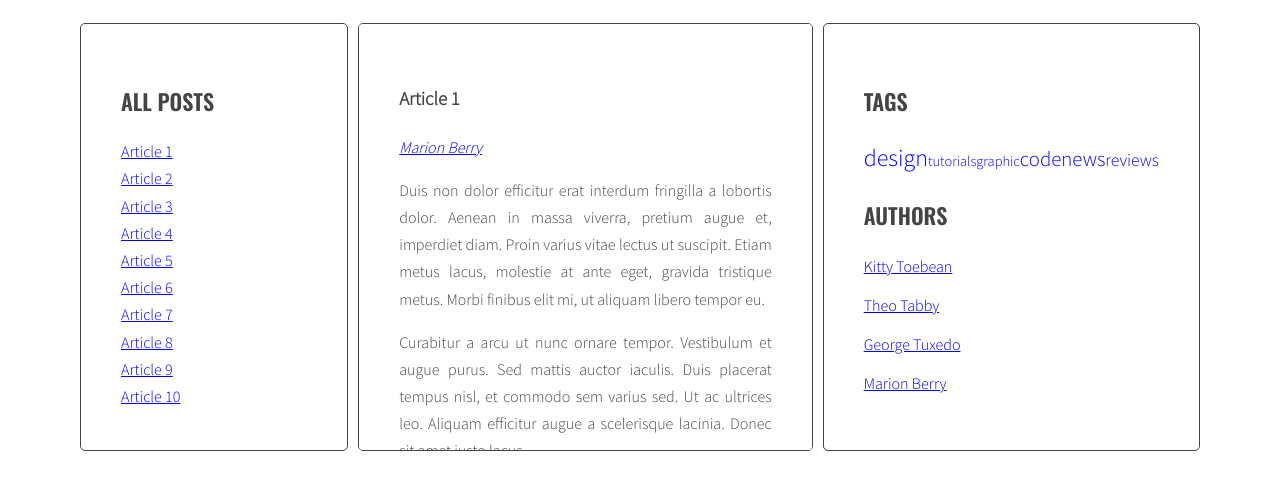
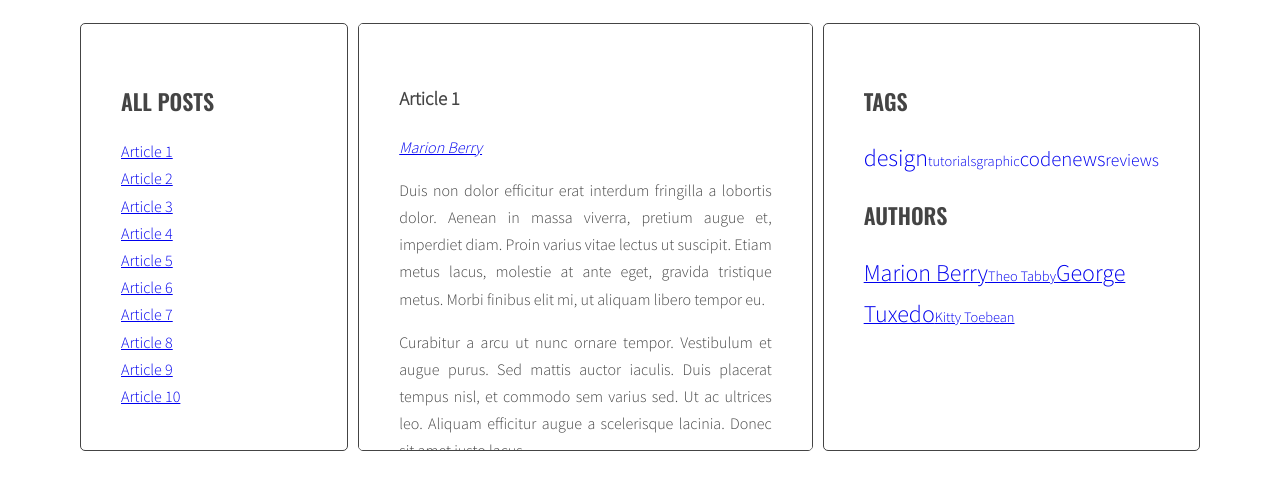
Before and after one commit to AgnieszkaSzostak/javascript-blog, a website: page index.html in a window 1280 px wide. Shown: the part 220-698 px from the top of the page. Drawn offline with nearby package versions, Linux system fonts and the light colour scheme.

Commit message:
Add generateAuthors function

```diff
--- a/index.html
+++ b/index.html
@@ -181,26 +181,6 @@
             </ul>
             <h2 class="section-title">Authors</h2>
             <ul class="list authors">
-              <li>
-                <a href="#">
-                  <span class="author-name">Kitty Toebean</span>
-                </a>
-              </li>
-              <li>
-                <a href="#">
-                  <span class="author-name">Theo Tabby</span>
-                </a>
-              </li>
-              <li>
-                <a href="#">
-                  <span class="author-name">George Tuxedo</span>
-                </a>
-              </li>
-              <li>
-                <a href="#">
-                  <span class="author-name">Marion Berry</span>
-                </a>
-              </li>
             </ul>
           </aside>
         </main>
--- a/js/script.js
+++ b/js/script.js
@@ -1,17 +1,22 @@
 'use strict';
-const optArticleSelector = '.post';
-const optTitleSelector = '.post-title';
-const optTitleListSelector = '.titles';
-const optArticleTagsSelector = '.post-tags .list';
-const optArticleAuthorSelector = '.post-author a';
-const optTagsListSelector = '.tags.list';
-const optCloudClassCount = 4;
-const optCloudClassPrefix = 'tag-size-';
+
+const opts = {
+  ArticleSelector : '.post',
+  ArticleTagsSelector : '.post-tags .list',
+  ArticleAuthorSelector : '.post-author a',
+  TitleSelector : '.post-title',
+  TitleListSelector : '.titles',
+  TagsListSelector : '.tags.list',
+  AuthorsListSelector : '.list.authors',
+  CloudClassCount : 4,
+  CloudClassPrefix : 'tag-size-',
+};
+
 
 const markArticleTitleActive = function(){
-  const activeArticle = document.querySelector(optArticleSelector +'.active');
+  const activeArticle = document.querySelector(opts.ArticleSelector +'.active');
   const activeArticleId = activeArticle.getAttribute('id');
-  const titleList = document.querySelector(optTitleListSelector);
+  const titleList = document.querySelector(opts.TitleListSelector);
   const selectedArticleTitle = titleList.querySelector('a[href="#' + activeArticleId + '"]');
 
   selectedArticleTitle.classList.add('active');
@@ -34,18 +39,18 @@ const titleClickHandler = function(event){
 };
 
 const clearLinks = function(){
-  const titleList = document.querySelector(optTitleListSelector);
+  const titleList = document.querySelector(opts.TitleListSelector);
   titleList.innerHTML = '';
   generateTitleLinks();
 };
 
 const generateTitleLinks = function(customSelector = ''){
-  const articles = document.querySelectorAll(optArticleSelector + customSelector);
-  const titleList = document.querySelector(optTitleListSelector);
+  const articles = document.querySelectorAll(opts.ArticleSelector + customSelector);
+  const titleList = document.querySelector(opts.TitleListSelector);
   let html = '';
   for(let article of articles) {
     const articleId = article.getAttribute('id');
-    const articleTitle = article.querySelector(optTitleSelector).innerHTML;
+    const articleTitle = article.querySelector(opts.TitleSelector).innerHTML;
     const linkHTML = '<li><a href="#' + articleId + '"><span>' + articleTitle + '</span></a></li>';
     html = html + linkHTML;
   }
@@ -71,23 +76,29 @@ const calculateTagsParams = function(tags){
   return params;
 };
 
+
 const calculateTagsClass = function(count, params){
   const normalizedCount = count - params.min;
+  console.log('normalizedCount', normalizedCount);
   const normalizedMax = params.max - params.min;
   const percentage = normalizedCount / normalizedMax;
-  const classNumber = Math.floor ( percentage * (optCloudClassCount - 1) + 1);
-  return optCloudClassPrefix + classNumber;
+  console.log('percentage', percentage);
+  const classNumber = Math.floor ( percentage * (opts.CloudClassCount - 1) + 1);
+  console.log('classNumber', classNumber);
+  return opts.CloudClassPrefix + classNumber;
 };
 
 const generateTags = function(){
   /* [NEW] create a new variable allTags with an empty object */
   const allTags = {};
-  const articles = document.querySelectorAll(optArticleSelector);
+  const articles = document.querySelectorAll(opts.ArticleSelector);
   for(let article of articles){
-    const tagsWrapper = article.querySelector(optArticleTagsSelector);
+    const tagsWrapper = article.querySelector(opts.ArticleTagsSelector);
     let html = '';
     const articleTags = article.getAttribute('data-tags');
+    console.log('articleTags:', articleTags);
     const articleTagsArray = articleTags.split(' ');
+    console.log('articleTagsArray:', articleTagsArray);
     for(let tag of articleTagsArray) {
       const tagLinkHTML = '<li><a href="#tag-' + tag + '">' + tag + '</a></li>';
       html = html + ' ' + tagLinkHTML;
@@ -101,7 +112,7 @@ const generateTags = function(){
       tagsWrapper.innerHTML = html;
     }
   }
-  const tagList = document.querySelector(optTagsListSelector);
+  const tagList = document.querySelector(opts.TagsListSelector);
   const tagsParams = calculateTagsParams(allTags);
   console.log('tagsParams:', tagsParams);
   let allTagsHTML = '';
@@ -136,15 +147,60 @@ const addClickListenersToTags = function(){
   }
 };
 
+const calculateAuthorsParams = function(authors){
+  const params =
+  {
+    max : 0,
+    min : 999999
+  };
+  for(let author in authors){
+    console.log(author + 'is used ' + authors[author] + ' times');
+    if(params.max < authors[author]){
+      params.max = authors[author];
+    }
+    else if (params.min > authors[author]){
+      params.min = authors[author];
+    }
+  }
+  console.log('params', params);
+  return params;
+};
+
+const calculateAuthorsClass = function(count, params){
+  const normalizedCount = count - params.min;
+  const normalizedMax = params.max - params.min;
+  const percentage = normalizedCount / normalizedMax;
+  const classNumber = Math.floor ( percentage * (opts.CloudClassCount - 1) + 1);
+  return opts.CloudClassPrefix + classNumber;
+};
+
 const generateAuthors = function(){
-  const articles = document.querySelectorAll(optArticleSelector);
+  const allAuthors = {};
+  const articles = document.querySelectorAll(opts.ArticleSelector);
   console.log('articles:', articles);
   for(let article of articles){
     const authorWrapper = article.querySelector('.post-author');
     const articleAuthor = article.getAttribute('data-author');
     const authorLink = '<a href="#author-' + articleAuthor + '">' + articleAuthor + '</a>';
     authorWrapper.innerHTML = authorLink;
+    // eslint-disable-next-line no-prototype-builtins
+    if (!allAuthors.hasOwnProperty(articleAuthor)){
+      allAuthors[articleAuthor] = 1;
+    }
+    else {
+      allAuthors[articleAuthor]++;
+    }
   }
+  console.log('allAuthors', allAuthors);
+  // eslint-disable-next-line no-unused-vars
+  const authorsList = document.querySelector(opts.AuthorsListSelector);
+  // eslint-disable-next-line no-unused-vars
+  const authorsParams = calculateAuthorsParams(allAuthors);
+  let allAuthorsHTML = '';
+  for(let author in allAuthors){
+    allAuthorsHTML +=  '<li><a href="#author-"' + author + '><span class="' + calculateAuthorsClass(allAuthors[author], authorsParams) + '">' + author + '</span></a></li>';
+  }
+  authorsList.innerHTML = allAuthorsHTML;
 };
 
 const authorClickHandler = function(event) {
@@ -158,7 +214,7 @@ const authorClickHandler = function(event) {
 };
 
 const addClickListenersToAuthors = function() {
-  const authorsLinks = document.querySelectorAll(optArticleAuthorSelector);
+  const authorsLinks = document.querySelectorAll(opts.ArticleAuthorSelector);
   for(let authorLink of authorsLinks)
     authorLink.addEventListener('click', authorClickHandler);
 };
--- a/sass/style.scss
+++ b/sass/style.scss
@@ -160,3 +160,7 @@ body {
 .tag-size-4 {
   font-size: $font-size-4;
 }
+
+.list.authors li {
+  display: inline;
+}
```
Also changed, not shown: css/style.css, 1 other file.
